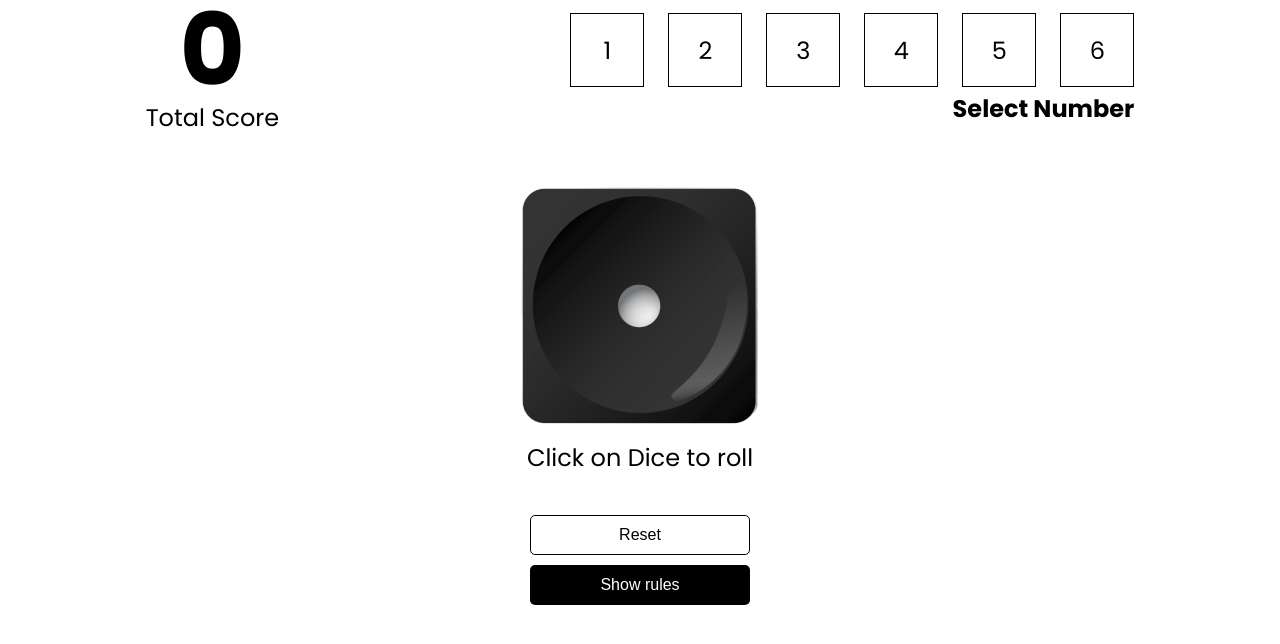
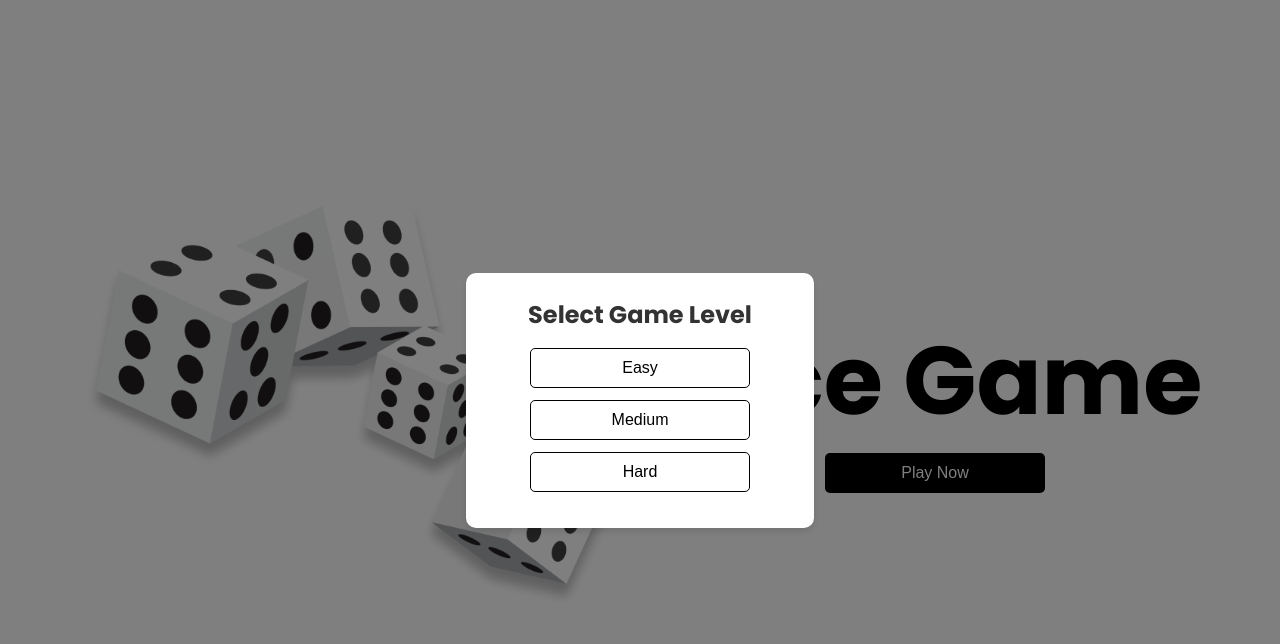
Before and after one commit to Peliah/dice-game, a React (Vite) app: page / in a window 1280 px wide. Both pictures are taken after a click on the button "Play Now". Shown: the top 644 px of the page. Built offline with nearby package versions, Linux system fonts and the light colour scheme.

Commit message:
added level to this game ... lets see how ya'll like it

```diff
--- a/src/App.tsx
+++ b/src/App.tsx
@@ -1,19 +1,102 @@
+import styled from "styled-components";
 import { useState } from "react"
 import Hero from "./components/Hero"
 import StartGame from "./components/StartGame";
+import { OutlineButton } from "./styles/Button";
+
 
 function App() {
   const [isGameStarted, setIsGameStarted] = useState(false);
+  const [gameLevel, setGameLevel] = useState("");
+  const [isLevelModalOpen, setIsLevelModalOpen] = useState(false);
+
+  const GAME_LEVELS = ["Easy", "Medium", "Hard"];
 
   const toggleGamePlay = () => {
+    setIsLevelModalOpen(true);
+  }
+
+  const selectGameLevel = (level: string) => {
+    setGameLevel(level);
+    setIsLevelModalOpen(false);
     setIsGameStarted((prev) => !prev);
   }
 
   return (
     <>
-      {isGameStarted ? <StartGame /> : <Hero toggle={toggleGamePlay} />}
+      {isGameStarted ? <StartGame gameLevel={gameLevel} /> : <Hero toggle={toggleGamePlay} />}
+
+      {isLevelModalOpen && (
+        <ModalOverlay>
+          <ModalContent>
+            <h2>Select Game Level</h2>
+            <LevelList>
+              {GAME_LEVELS.map((level) => (
+                <li key={level}>
+                  <OutlineButton onClick={() => selectGameLevel(level)}>
+                    {level}
+                  </OutlineButton>
+                </li>
+              ))}
+            </LevelList>
+          </ModalContent>
+        </ModalOverlay>
+      )}
     </>
   )
 }
 
 export default App
+
+
+export const ModalOverlay = styled.div`
+  position: fixed;
+  top: 0;
+  left: 0;
+  width: 100vw;
+  height: 100vh;
+  background: rgba(0, 0, 0, 0.5);
+  display: flex;
+  justify-content: center;
+  align-items: center;
+  z-index: 1000;
+`;
+
+export const ModalContent = styled.div`
+  background: white;
+  padding: 24px;
+  border-radius: 10px;
+  text-align: center;
+  box-shadow: 0 4px 6px rgba(0, 0, 0, 0.1);
+  width: 300px;
+
+  h2 {
+    margin-bottom: 16px;
+    font-size: 24px;
+    color: #333;
+  }
+`;
+
+export const LevelList = styled.ul`
+  list-style: none;
+  padding: 0;
+
+  li {
+    margin: 12px 0;
+  }
+`;
+
+export const LevelButton = styled.button`
+  padding: 12px 18px;
+  background: #4fb7dd;
+  color: white;
+  border: none;
+  border-radius: 6px;
+  cursor: pointer;
+  font-size: 16px;
+  transition: background-color 0.2s;
+
+  &:hover {
+    background: #3a96b2;
+  }
+`;
--- a/src/components/StartGame.tsx
+++ b/src/components/StartGame.tsx
@@ -7,7 +7,7 @@ interface BoxProps {
     isSelected: boolean;
 }
 
-const StartGame = () => {
+const StartGame = ({ gameLevel }: { gameLevel: string }) => {
 
     const arrNumber = [1, 2, 3, 4, 5, 6];
     const [selectedNumber, setSelectedNumber] = useState<number | undefined>(undefined);
@@ -26,19 +26,38 @@ const StartGame = () => {
             setError("You have not selected a number");
             return;
         }
-        const randomNumber = generateRandomNumber(1, 7);
+
+        // Adjust randomness based on game level
+        let randomNumber: number;
+
+        if (gameLevel === "Easy") {
+            // 1 in 4 attempts is perfectly random, otherwise, favor the selected number
+            const isRandom = Math.random() < 0.25; // 25% chance for randomness
+            randomNumber = isRandom
+                ? generateRandomNumber(1, 7)
+                : selectedNumber;
+        } else if (gameLevel === "Medium") {
+            // 2 in 4 attempts (50%) is perfectly random
+            const isRandom = Math.random() < 0.5; // 50% chance for randomness
+            randomNumber = isRandom
+                ? generateRandomNumber(1, 7)
+                : selectedNumber;
+        } else {
+            // Hard level: 100% random
+            randomNumber = generateRandomNumber(1, 7);
+        }
+
         setCurrentDice(randomNumber);
 
         if (selectedNumber === randomNumber) {
-            setScore(prev => prev + randomNumber);
+            setScore((prev) => prev + randomNumber);
         } else {
-            setScore(prev => prev - 2);
+            setScore((prev) => prev - 2);
         }
 
-        setSelectedNumber(undefined)
+        setSelectedNumber(undefined);
+    };
 
-
-    };
 
     const numberSelectorHandler = (value: number) => {
         setSelectedNumber(value);
@@ -65,6 +84,7 @@ const StartGame = () => {
                 </ScoreContainer>
                 <NumberSelectorContainer>
                     <p className="error">{error}</p>
+                    <p>Level: {gameLevel}</p>
                     <div className="flex">
                         {arrNumber.map((value, i) => (
                             <Box
@@ -76,7 +96,7 @@ const StartGame = () => {
                             </Box>
                         ))}
                     </div>
-                    <p>Select Number</p>
+                    <p>Pick a number</p>
                 </NumberSelectorContainer>
             </div>
             <RollDice currentDice={currentDice} rollDice={rollDice} />
@@ -87,12 +107,13 @@ const StartGame = () => {
             <RulesContainer show={showRules}>
                 <h2>How to play dice Game</h2>
                 <div className="text">
-                    <p>Select any number</p>
-                    <p>Click on dice image</p>
-                    <p>
-                        After clicking on the dice, if the selected number is equal to the dice number you will get same point as dice {" "}
-                    </p>
-                    <p>if you get a wrong guess, 2 point will be deducted from your total score</p>
+                    <ul>
+                        <li>Guess a number from 1 - 6</li>
+                        <li>Roll the dice by clicking the dice image</li>
+                        <p>After rolling the dice; </p>
+                        <li>if the number of the dice is same and your guessed number, you will get same point as the dice</li>
+                        <li>if you get a wrong guess, 2 point will be deducted from your total score</li>
+                    </ul>
                 </div>
             </RulesContainer>
         </MainContainer>
```
